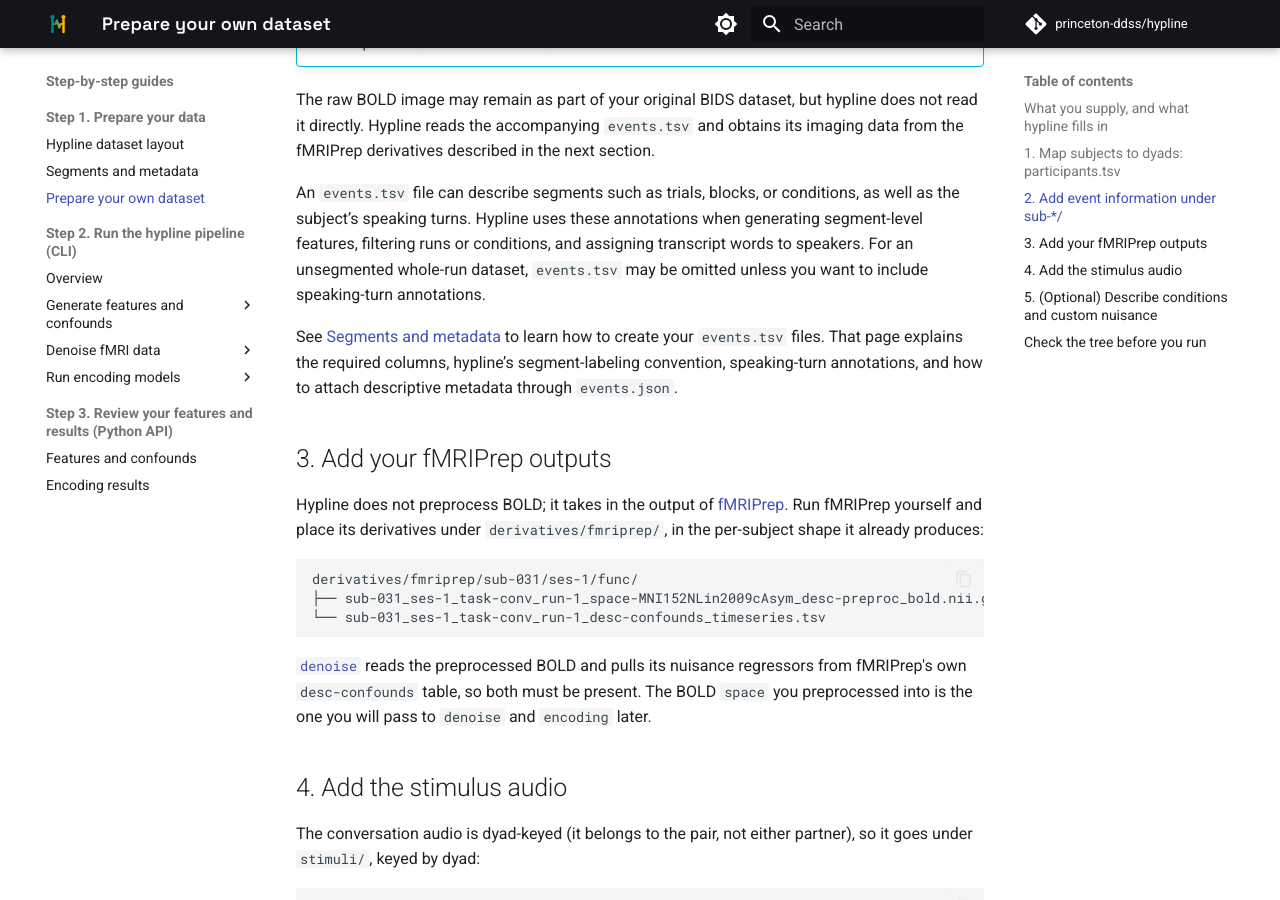
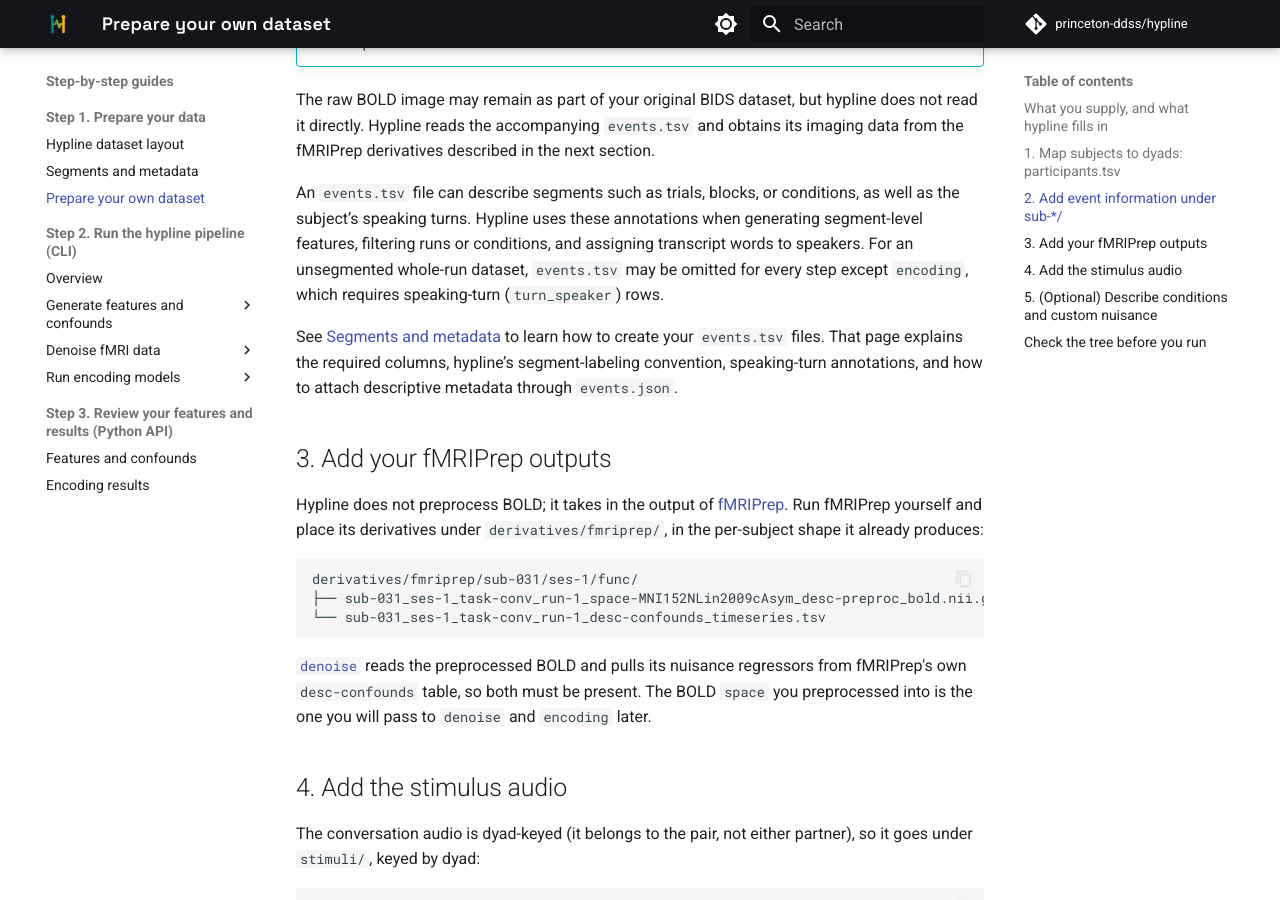
Before and after one commit to princeton-ddss/hypline, an MkDocs documentation site: the page built from docs/mkdocs/step-by-step/prepare-dataset.md, in a window 1280 px wide and 900 px high, scrolled down 1808 px. Built offline with MkDocs 1.6.1 and Material for MkDocs 9.7.7, drawn with Linux system fonts in a browser that asks for light colours; comment, search, counter and statistics services are not loaded; the version menu is left out.

Commit message:
Update docs/mkdocs/step-by-step/prepare-dataset.md
Co-authored-by: Sangyoon Park <datumvitae@gmail.com>

```diff
--- a/docs/mkdocs/step-by-step/prepare-dataset.md
+++ b/docs/mkdocs/step-by-step/prepare-dataset.md
@@ -81,8 +81,8 @@
 conditions, as well as the subject’s speaking turns. Hypline uses these
 annotations when generating segment-level features, filtering runs or
 conditions, and assigning transcript words to speakers. For an
-unsegmented whole-run dataset, `events.tsv` may be omitted unless you
-want to include speaking-turn annotations.
+unsegmented whole-run dataset, `events.tsv` may be omitted for every step
+except `encoding`, which requires speaking-turn (`turn_speaker`) rows.
 
 See [Segments and metadata](segments.md) to learn how to create your `events.tsv`
 files. That page explains the required columns, hypline’s segment-labeling
```
